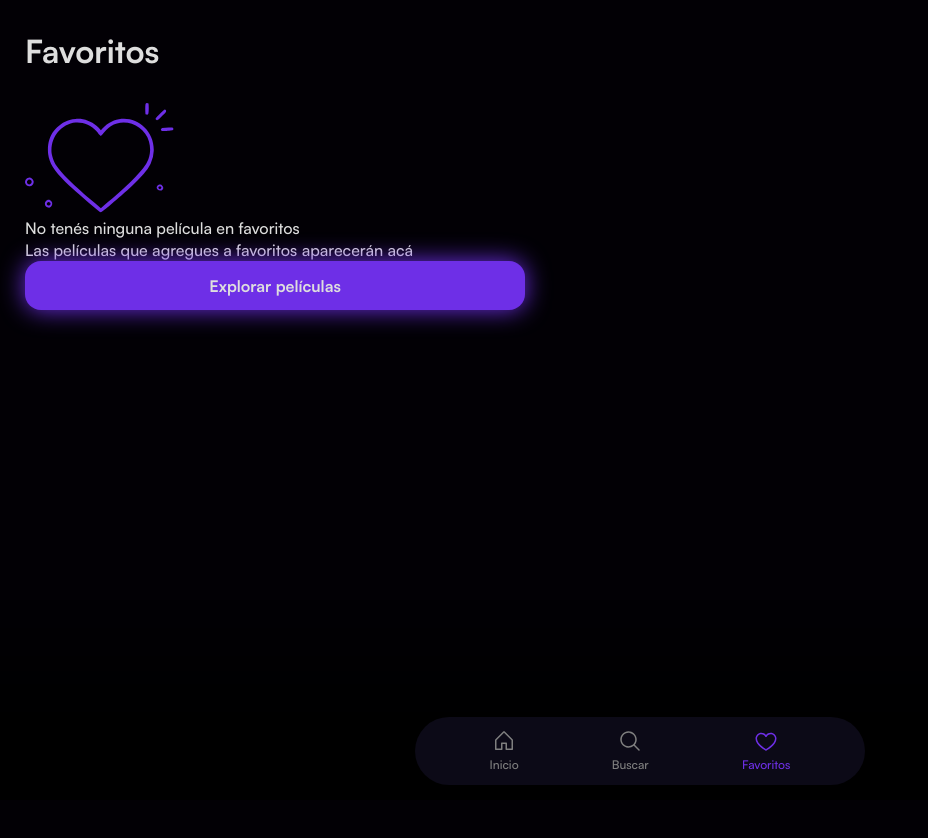
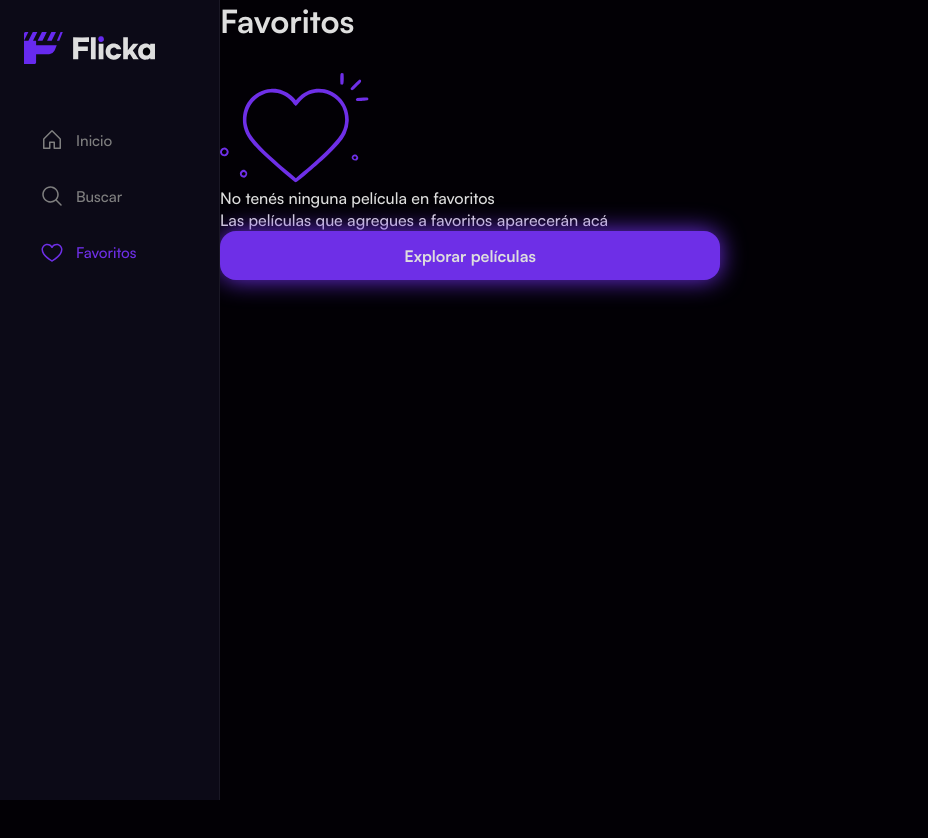
Before and after one commit to titoValen/adm-parcial-2, a Vue app: page /favoritos in a window 1280 px wide. Shown: the top 838 px of the page, without its empty margins (0-928 px from the left). After the commit the page ends 800 px from the top, so only its background shows below. Built offline with nearby package versions, Linux system fonts and the light colour scheme.

Commit message:
feat: Interfaz desktop y arreglo en proporcion de las cards en todo tipo de dispositivos

```diff
--- a/src/components/Header.vue
+++ b/src/components/Header.vue
@@ -42,4 +42,10 @@ const rutaActual = computed(() => ruta.name)
   font-size: 1.125rem;
   color: var(--color-texto-secundario);
 }
+
+@media (min-width: 1024px) {
+  .header figure {
+    display: none;
+  }
+}
 </style>
--- a/src/components/MovieCard.vue
+++ b/src/components/MovieCard.vue
@@ -1,18 +1,19 @@
 <template>
   <RouterLink :to="{ name: 'detalle-pelicula', params: { id: pelicula.id } }" class="tarjeta">
+    <div class="tarjeta__poster-wrapper">
       <img
         v-if="pelicula.poster_path"
         :src="`https://image.tmdb.org/t/p/w500${pelicula.poster_path}`"
         :alt="pelicula.title"
         class="tarjeta__poster"
       />
-    <div class="tarjeta__info">
-      <h3 class="tarjeta__titulo">{{ pelicula.title }}</h3>
       <span class="tarjeta__rating">
         <IconStar width="11" height="11" />
         {{ pelicula.vote_average?.toFixed(1) }}
       </span>
-      <span class="tarjeta__anio">{{ pelicula.release_date?.slice(0, 4) }}</span>
+    </div>
+    <div class="tarjeta__info">
+      <h3 class="tarjeta__titulo">{{ pelicula.title }}</h3>
     </div>
   </RouterLink>
 </template>
@@ -37,6 +38,10 @@ defineProps({
   color: inherit;
 }
 
+.tarjeta__poster-wrapper {
+  position: relative;
+}
+
 .tarjeta__poster {
   width: 100%;
   aspect-ratio: 2 / 3;
@@ -45,26 +50,14 @@ defineProps({
   display: block;
 }
 
-.tarjeta__info {
-  position: relative;
-  margin-top: 8px;
-}
-
-.tarjeta__titulo {
-  font-size: 16px;
-  font-weight: 500;
-  color: #DEDEDE;
-  margin: 0;
-}
-
 .tarjeta__rating {
   position: absolute;
-  top: -240px;
+  top: 8px;
   right: 8px;
   display: flex;
   align-items: center;
   gap: 4px;
-  background-color: #0C0A17;
+  background-color: #0c0a17;
   color: #dedede;
   font-size: 12px;
   font-weight: 600;
@@ -72,6 +65,17 @@ defineProps({
   border-radius: 999px;
 }
 
+.tarjeta__info {
+  margin-top: 8px;
+}
+
+.tarjeta__titulo {
+  font-size: 14px;
+  font-weight: 500;
+  color: #dedede;
+  margin: 0;
+}
+
 .tarjeta__anio {
   display: none;
 }
--- a/src/components/NavBar.vue
+++ b/src/components/NavBar.vue
@@ -1,6 +1,9 @@
 <template>
   <div class="navbar__fade"></div>
   <nav class="navbar">
+    <div class="navbar__logo">
+      <img src="@/assets/icon/logo_text.svg" alt="Flicka" class="navbar__logo-img" />
+    </div>
     <RouterLink :to="{ name: 'inicio' }" class="navbar__item">
       <IconHome :width="24" :height="24" :color="rutaActual === 'inicio' ? '#6e2fe7' : '#7F7F7F'" />
       <span class="navbar__label" :style="{ color: rutaActual === 'inicio' ? '#6e2fe7' : '#7F7F7F' }">Inicio</span>
@@ -27,8 +30,8 @@ const ruta = useRoute()
 const rutaActual = computed(() => ruta.name)
 </script>
 
-
 <style scoped>
+/* ── MOBILE (default) ── */
 .navbar__fade {
   position: fixed;
   bottom: 0;
@@ -50,14 +53,19 @@ const rutaActual = computed(() => ruta.name)
   margin: 0 auto;
 
   display: flex;
+  flex-direction: row;
   justify-content: space-around;
   align-items: center;
 
-  background-color: #0C0A17;
+  background-color: #0c0a17;
   border-radius: 999px;
   padding: 12px 28px;
 
   z-index: 20;
+}
+
+.navbar__logo {
+  display: none;
 }
 
 .navbar__item {
@@ -68,9 +76,61 @@ const rutaActual = computed(() => ruta.name)
   text-decoration: none;
 }
 
-
 .navbar__label {
   font-size: 12px;
   font-weight: 500;
 }
+
+/* ── DESKTOP ── */
+@media (min-width: 1024px) {
+  .navbar__fade {
+    display: none;
+  }
+
+  .navbar {
+    position: fixed;
+    top: 0;
+    left: 0;
+    bottom: 0;
+    right: auto;
+    width: 220px;
+    max-width: none;
+    margin: 0;
+
+    flex-direction: column;
+    justify-content: flex-start;
+    align-items: flex-start;
+
+    border-radius: 0;
+    padding: 2rem 1.5rem;
+    gap: 0.5rem;
+
+    border-right: 1px solid #1a1825;
+  }
+
+  .navbar__logo {
+    display: block;
+    margin-bottom: 2.5rem;
+  }
+
+  .navbar__logo-img {
+    height: 32px;
+  }
+
+  .navbar__item {
+    flex-direction: row;
+    gap: 0.75rem;
+    padding: 0.75rem 1rem;
+    border-radius: 12px;
+    width: 100%;
+  }
+
+  .navbar__item:hover {
+    background-color: #1a1825;
+  }
+
+  .navbar__label {
+    font-size: 15px;
+  }
+}
 </style>
--- a/src/style/global.css
+++ b/src/style/global.css
@@ -29,7 +29,7 @@
 body {
   background-color: var(--color-background);
   color: var(--color-texto);
-  margin: 1.875rem 1.5625rem 1.875rem 1.5625rem;
+  margin: 1.25rem 1rem 1.25rem 1rem;
 }
 
 #app {
@@ -56,3 +56,9 @@ input {
 a {
   text-decoration: none;
 }
+
+@media (min-width: 1024px) {
+  body {
+    margin: 0 0 0 220px;
+  }
+}
--- a/src/views/HomeView.vue
+++ b/src/views/HomeView.vue
@@ -34,18 +34,30 @@ onMounted(async () => {
 <style scoped>
 .inicio {
   padding-bottom: 120px;
+  padding: 2rem 2.5rem 120px;
 }
 
 .inicio__titulo {
   font-size: 25px;
   font-weight: 700;
-  color: #DEDEDE;
+  color: #dedede;
   margin-bottom: 20px;
 }
 
 .inicio__grilla {
   display: grid;
   grid-template-columns: repeat(2, 1fr);
-  gap: 30px 20px; /* primer valor: espacio vertical, segundo: horizontal */
+  gap: 30px 20px;
+}
+
+@media (min-width: 1024px) {
+  .inicio {
+    padding: 2rem 2.5rem 2rem;
+  }
+
+  .inicio__grilla {
+    grid-template-columns: repeat(5, 1fr);
+    gap: 30px 20px;
+  }
 }
 </style>
```
Lines whose indentation alone changed are shown as unchanged.
